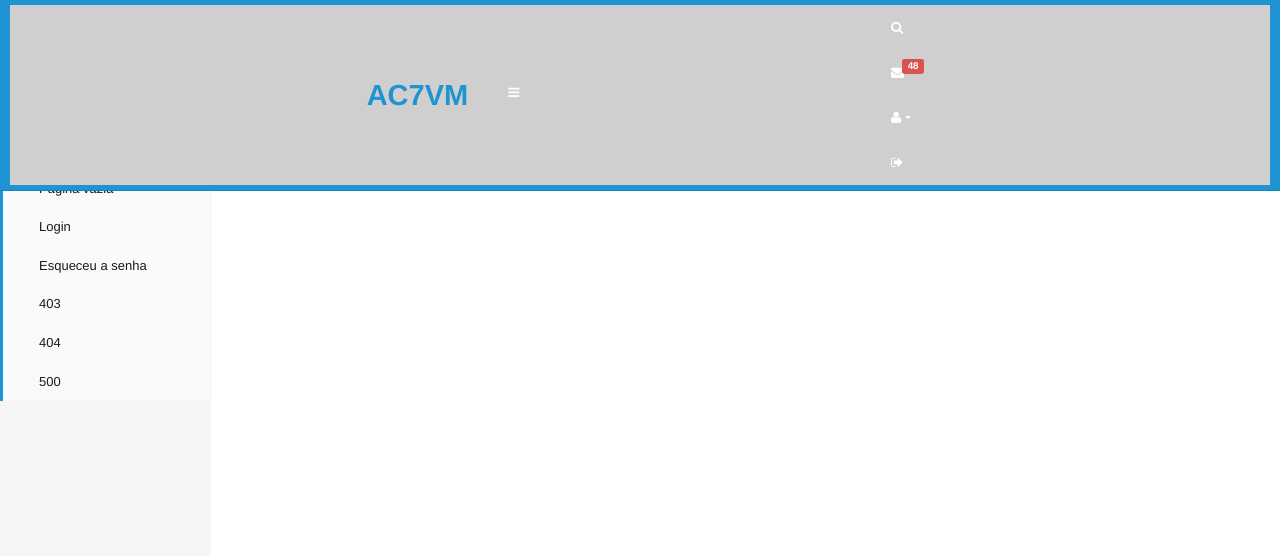
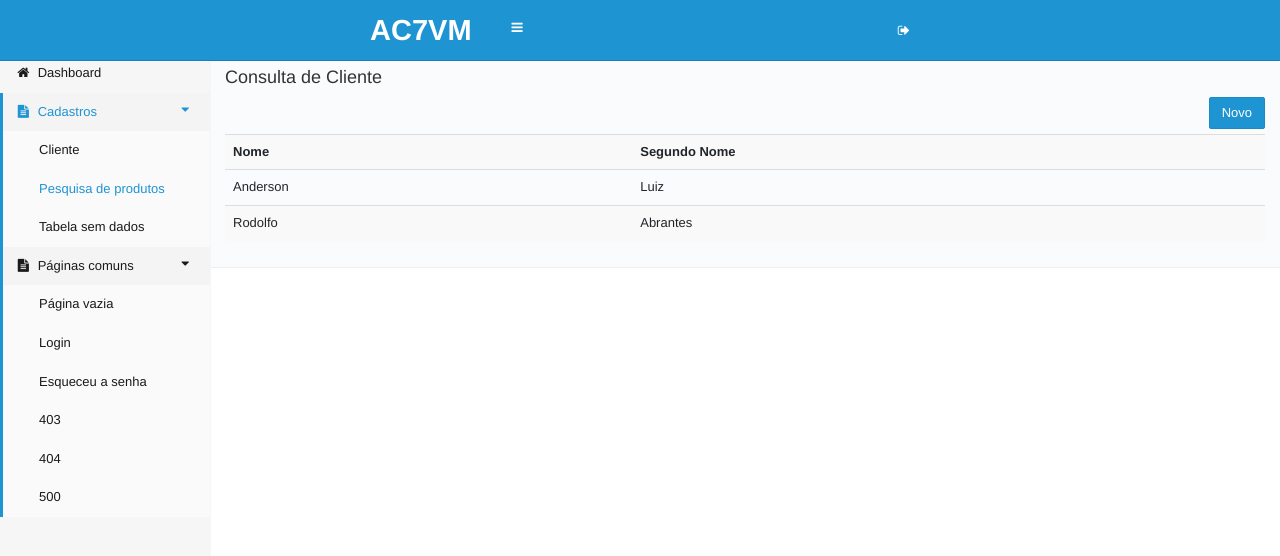
Before and after one commit to julioizidoro/ac7vm-gui, an Angular app: page /consCliente in a window 1280 px wide. Before the commit this address had no page. Shown: the top 556 px of the page. Built offline with nearby package versions, Linux system fonts and the light colour scheme.

Commit message:
Layout Dashboard e Consulta de cliente

```diff
--- a/src/app/app.component.html
+++ b/src/app/app.component.html
@@ -7,12 +7,12 @@
 <div class="aw-layout-page">
 
   <nav class="navbar  navbar-fixed-top  navbar-default  js-sticky-reference" id="main-navbar">
-    <div class="container-fluid" style="background: #CFCFCF;">
+    <div class="container-fluid">
 
       <div class="navbar-header">
         <a class="navbar-brand  hidden-xs" href="#">
-          <span style="color:#1e94d2;">
-        <strong style="font-size: 29px;color:#1e94d2;">AC7VM</strong>
+          <span>
+        <strong style="font-size: 29px;">AC7VM</strong>
       </span>
 
         </a>
@@ -26,40 +26,9 @@
 
       <ul class="nav navbar-nav  navbar-right">
 
-        <li>
-          <a href="#" class="js-search-modal-trigger-show"><i class="fa  fa-search"></i></a>
-        </li>
 
-        <li class="dropdown">
-          <a class="dropdown-toggle" data-toggle="dropdown" href="#" aria-expanded="false">
-            <i class="fa  fa-envelope"></i> <span class="label  label-danger  aw-label-corner">48</span>
-          </a>
 
-          <ul class="dropdown-menu">
-            <li><a href="javascript:;">Item 1</a></li>
-            <li><a href="javascript:;">Item 2</a></li>
-          </ul>
-        </li>
 
-        <li class="dropdown">
-          <a href="#" class="dropdown-toggle" data-toggle="dropdown" role="button" aria-haspopup="true" aria-expanded="false">
-            <i class="fa  fa-user"></i>
-          </a>
-
-          <ul class="dropdown-menu">
-            <li>
-              <div class="aw-logged-user">
-                <img src="https://api.adorable.io/avatars/80/joaodascouves"
-                  width="80" height="80" alt="João das Couves" class="aw-logged-user__picture" />
-                <span class="aw-logged-user__name">João das Couves</span>
-              </div>
-            </li>
-            <li role="separator" class="divider"></li>
-            <li><a href="#">Meu perfil</a></li>
-            <li><a href="#">Alterar senha</a></li>
-            <li><a href="#">Pagamentos</a></li>
-          </ul>
-        </li>
 
         <li>
           <a href="index.jsf"><em class="fa  fa-sign-out"></em></a>
@@ -86,7 +55,7 @@
           </a>
 
           <ul class="aw-menu__list  aw-menu__list--sublist">
-            <li class="aw-menu__item  aw-menu__item--link"><a href="consCliente.jsf">Cliente</a></li>
+            <li class="aw-menu__item  aw-menu__item--link"><a routerLink="/consCliente">Cliente</a></li>
             <li class="aw-menu__item  aw-menu__item--link  is-active"><a href="pesquisa-produtos.html">Pesquisa de produtos</a></li>
             <li class="aw-menu__item  aw-menu__item--link"><a href="tabela-sem-dados.html">Tabela sem dados</a></li>
           </ul>
@@ -113,12 +82,5 @@
 
     </div>
   </aside>
-
-  <section class="aw-layout-content  js-content">
-
-
-
-
-
-<script src="../../../../menu/inicial/components/inicial/vendors.min.js"></script>
-<script src="../../../../menu/inicial/components/inicial/algaworks.min.js"></script>
+<section class="aw-layout-content  js-content">
+<router-outlet></router-outlet>
--- a/src/app/app.routing.ts
+++ b/src/app/app.routing.ts
@@ -1,9 +1,11 @@
 import { AppComponent } from './app.component';
 import { Routes, RouterModule } from '@angular/router';
 import { ModuleWithProviders } from '@angular/compiler/src/core';
+import { ConsuclienteComponent } from './consucliente/consucliente.component';
 
 const APP_ROUTER: Routes = [
     { path: '', component: AppComponent },
+    { path: 'consCliente', component: ConsuclienteComponent }
 
 ];
 
--- a/src/app/consucliente/consucliente.component.html
+++ b/src/app/consucliente/consucliente.component.html
@@ -1,3 +1,36 @@
-<p>
-  consucliente works!
-</p>
+<div class="page-header">
+  <div class="container-fluid">
+    <h3>
+      Consulta de Cliente
+      <br/>
+    </h3>
+
+
+  </div>
+
+  <div class="container-fluid">
+  <button type="button" style="float:right;" class="btn btn-primary">Novo</button>
+  <br/><br/>
+   <table class="table table-striped">
+      <tbody>
+            <tr>
+              <th>Nome</th>
+              <th>Segundo Nome</th>
+            </tr>
+            <tr>
+
+              <td>Anderson </td>
+              <td>Luiz</td>
+            </tr>
+
+            <tr>
+
+                <td>Rodolfo </td>
+                <td>Abrantes</td>
+              </tr>
+          </tbody>
+        </table>
+
+
+  </div>
+</div>
--- a/src/index.html
+++ b/src/index.html
@@ -11,5 +11,7 @@
 </head>
 <body>
   <app-root></app-root>
+  <script src="assets/js/vendors.min.js"></script>
+<script src="assets/js/algaworks.min.js"></script>
 </body>
 </html>
--- a/src/styles.css
+++ b/src/styles.css
@@ -4,3 +4,4 @@
 @import 'assets/css/algaworks.min.css';
 @import 'assets/css/application.css';
 @import 'assets/css/vendors.css';
+@import 'assets/css/vendors.min.css';
```
Also changed, not shown: src/app/app-routing.module.ts (added, +10 -0 lines), src/app/app.module.ts (+6 -6 lines), src/app/cliente/cliente.module.ts (+10 -1 lines), src/assets/css/vendors.min.css.
